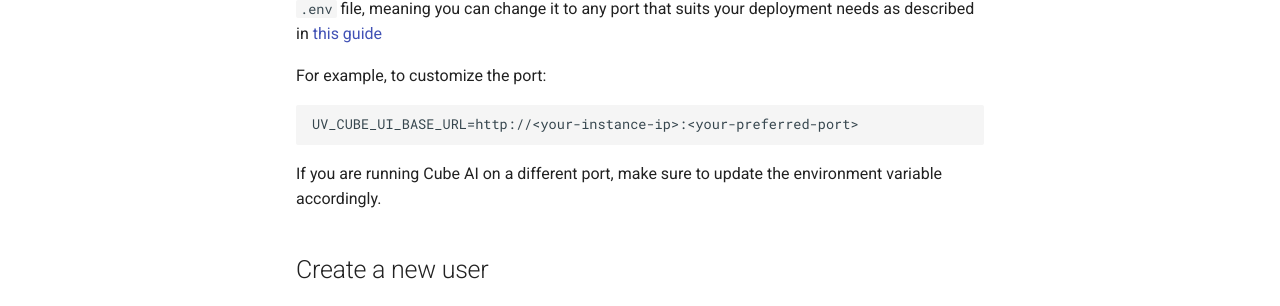
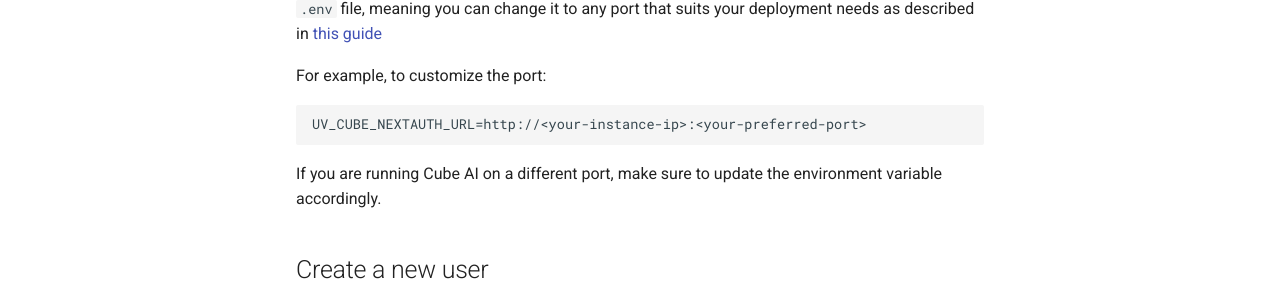
Before and after one commit to ultravioletrs/cube-docs, an MkDocs documentation site: the page built from docs/getting-started.md, in a window 1280 px wide and 900 px high. Shown: the part 403-709 px from the top of the window. Built offline with MkDocs 1.6.1 and Material for MkDocs 9.7.7, drawn with Linux system fonts in a browser that asks for light colours; comment, search, counter and statistics services are not loaded.

Commit message:
Update UI port
Signed-off-by: JeffMboya <jangina.mboya@gmail.com>

````diff
--- a/docs/getting-started.md
+++ b/docs/getting-started.md
@@ -10,7 +10,7 @@
 For example, to customize the port:
 
 ```bash
-UV_CUBE_UI_BASE_URL=http://<your-instance-ip>:<your-preferred-port>
+UV_CUBE_NEXTAUTH_URL=http://<your-instance-ip>:<your-preferred-port>
 ```
 
 If you are running Cube AI on a different port, make sure to update the environment variable accordingly.
````
Also changed, not shown: docs/developer-guide.md (+2 -2 lines).
